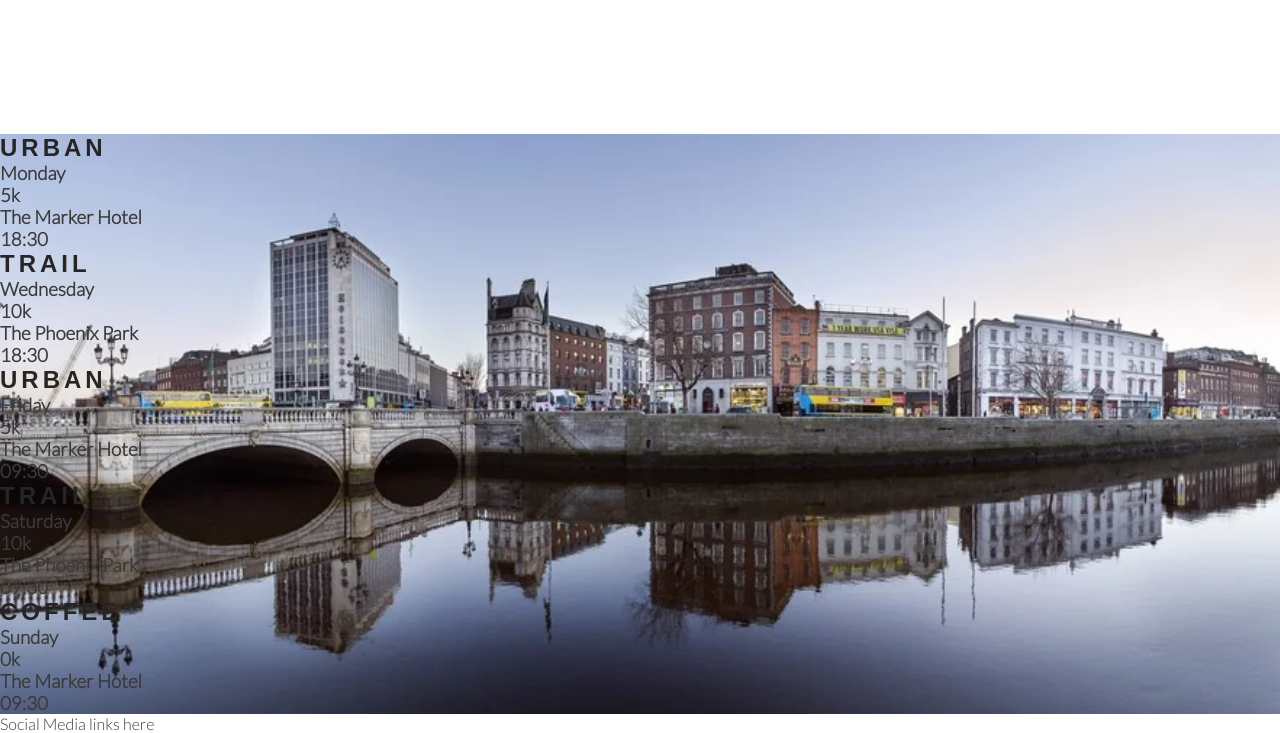
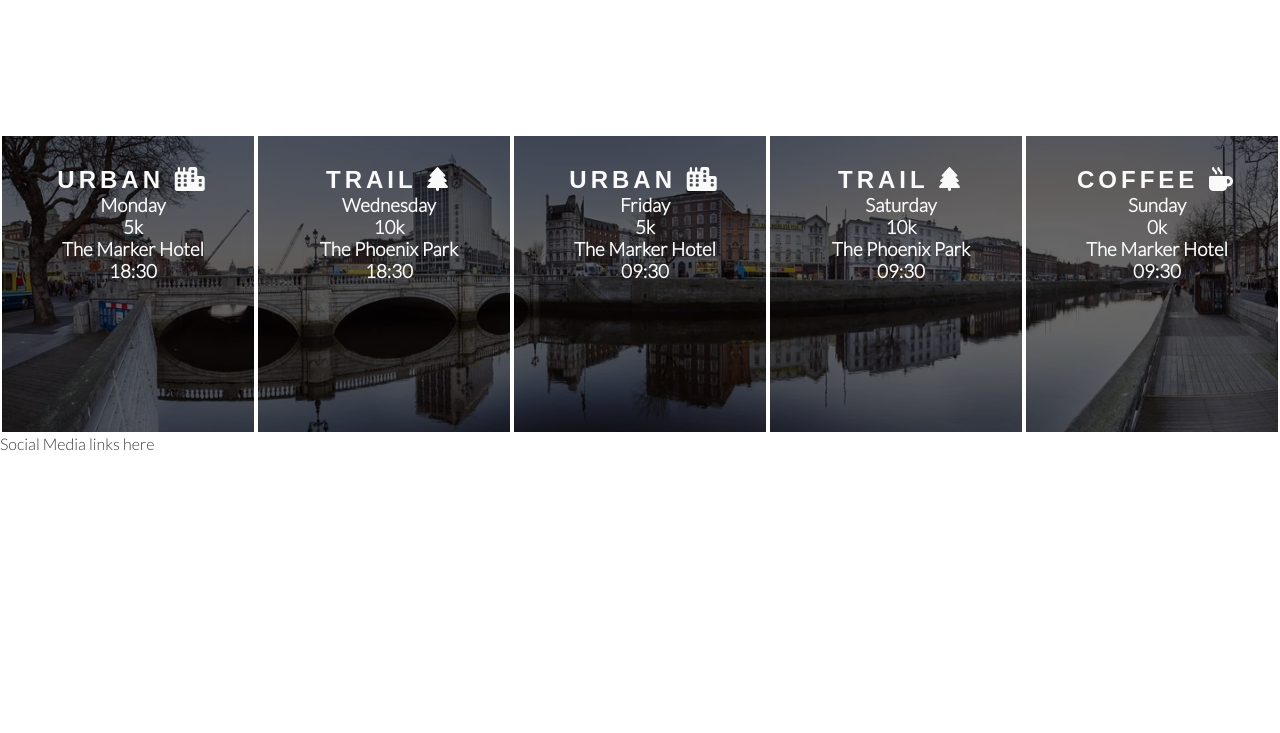
Before and after one commit to FiMcMahon/love-running, a plain HTML site: page index.html in a window 1280 px wide. Shown: the part 1161-1894 px from the top of the page. After the commit the page ends 1614 px from the top, so only its background shows below. Drawn offline with nearby package versions, Linux system fonts and the light colour scheme.

Commit message:
Style times panels and add icons

```diff
--- a/assets/css/style.css
+++ b/assets/css/style.css
@@ -192,3 +192,19 @@
     overflow: hidden;
 
 }
+
+#times div{
+    color:#fafafa;
+    background-color:rgba(0, 0, 0, 0.6);
+    width:20%;
+    height:300px;
+    float:left;
+    padding:30px 0 0 10px;
+    text-align:center;
+    border:2px solid white;
+    box-sizing: border-box;
+}
+
+#times h2{
+    color:#fafafa
+}
--- a/index.html
+++ b/index.html
@@ -72,34 +72,35 @@
     </section>
     <section id="times">
         <div>
-            <h2>Urban</h2>
+            <h2>Urban <i class="fa-solid fa-city"></i></h2>
             <h3>Monday</h3>
             <h3>5k</h3>
             <h3>The Marker Hotel</h3>
             <h3>18:30</h3>
         </div>
         <div>
-            <h2>Trail</h2>
+            <h2>Trail <i class="fa-solid fa-tree"></i></h2>
             <h3>Wednesday</h3>
             <h3>10k</h3>
             <h3>The Phoenix Park</h3>
             <h3>18:30</h3>
+        </div>
         <div>
-            <h2>Urban</h2>
+            <h2>Urban <i class="fa-solid fa-city"></i></h2>
             <h3>Friday</h3>
             <h3>5k</h3>
             <h3>The Marker Hotel</h3>
             <h3>09:30</h3>
         </div>
         <div>
-            <h2>Trail</h2>
+            <h2>Trail <i class="fa-solid fa-tree"></i></h2>
             <h3>Saturday</h3>
             <h3>10k</h3>
             <h3>The Phoenix Park</h3>
             <h3>09:30</h3>
         </div>
         <div>
-            <h2>Coffee</h2>
+            <h2>Coffee <i class="fa-solid fa-mug-hot"></i></h2>
             <h3>Sunday</h3>
             <h3>0k</h3>
             <h3>The Marker Hotel</h3>
```
